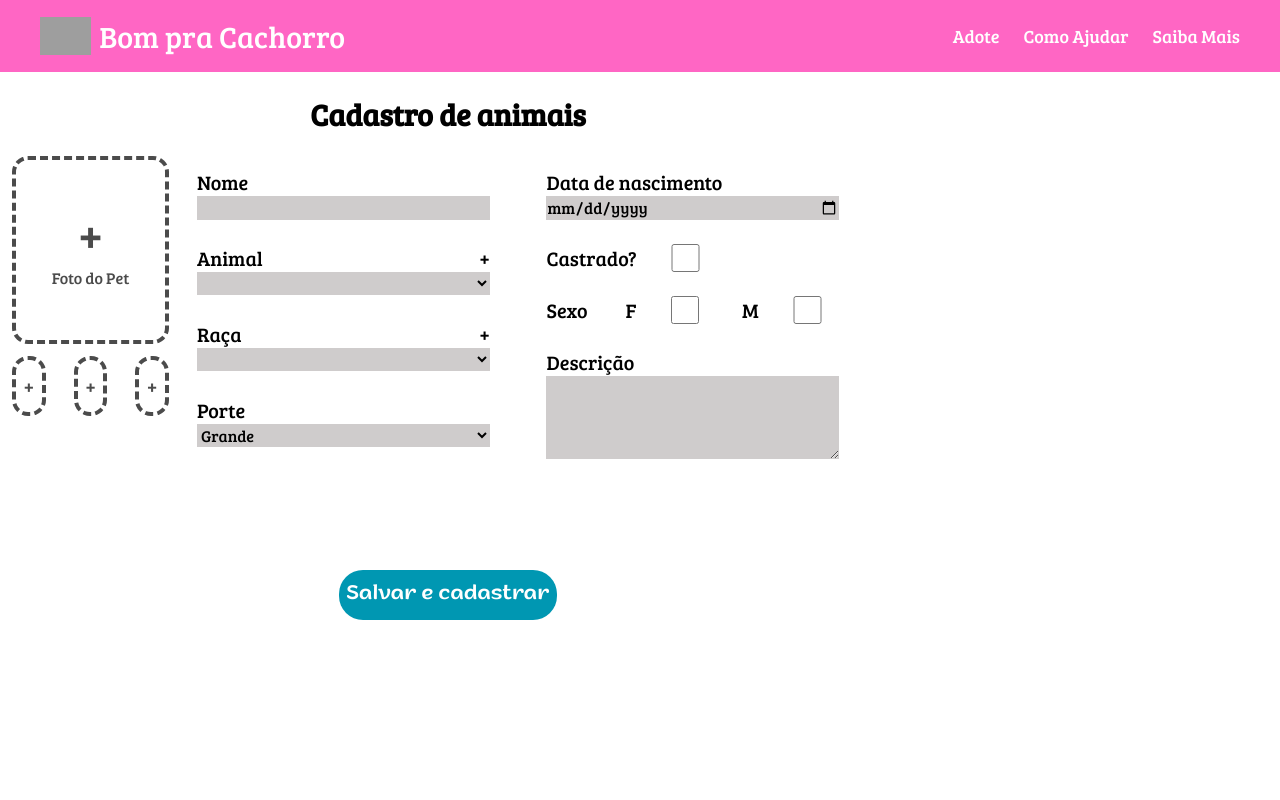
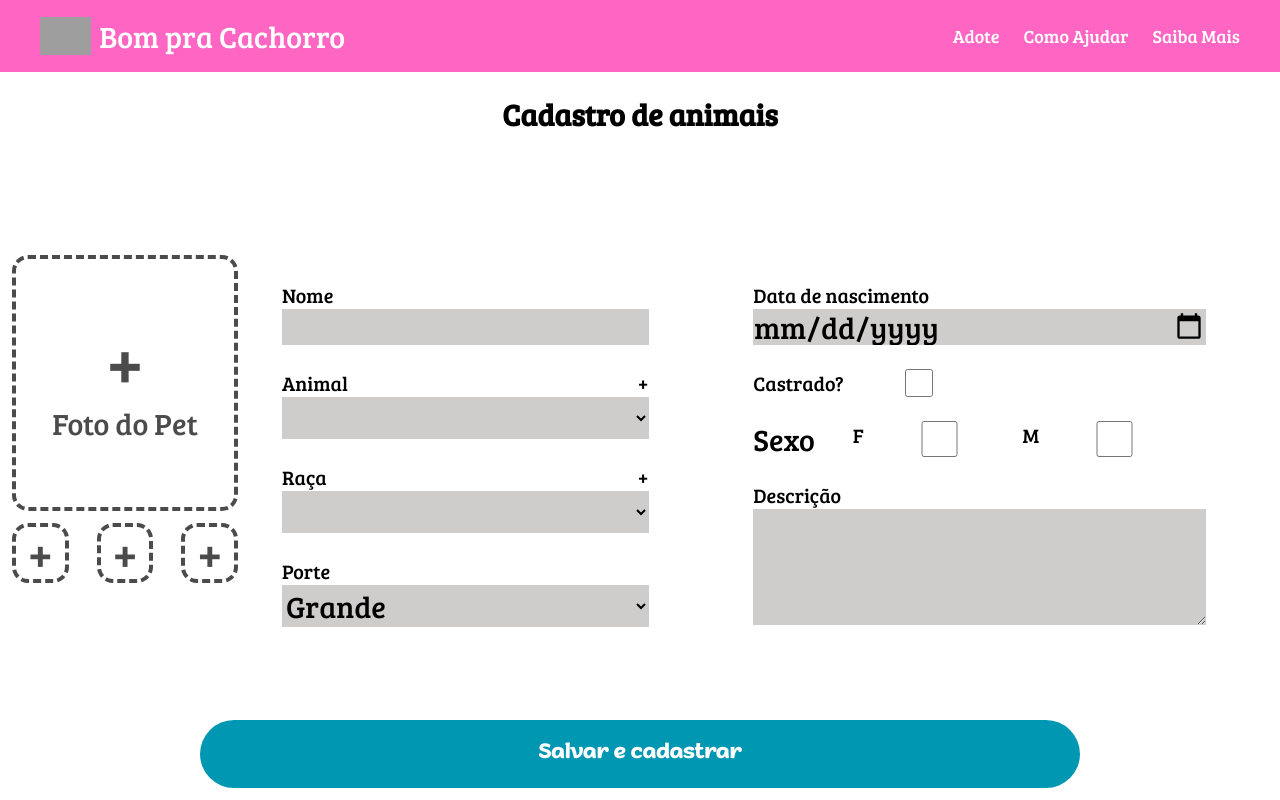
Before and after one commit to DevJoyJoy/Bom-Pra-Cachorro, a React (Vite) app in the folder Front-end/: page /Register in a window 1280 px wide. Built offline with nearby package versions, Linux system fonts and the light colour scheme; grey boxes are pictures that could not be loaded.

Commit message:
Still needs fixes on mobile/desktop model

```diff
--- a/Front-end/src/pages/registerLogin.jsx
+++ b/Front-end/src/pages/registerLogin.jsx
@@ -58,19 +58,19 @@ export const RegisterLogin = () => {
             <div className="flex flex-col">
               <p className="text-xl lg:text-xl md:text-3xl">Usuário</p>
               <input type="text" name="" id="" placeholder="Digite seu usuário:" className="bg-[#E7E7E7] p-[0.8vh] rounded-xl
-                lg:w-[18vw]
+                lg:w-[18vw] lg:text-xl
                 md:text-2xl"/>
               <br />
               <p className="text-xl lg:text-xl md:text-3xl">Senha
               </p>
               <input type={show? "text" : "password"} name="" id="" placeholder="Digite sua senha:" className="bg-[#E7E7E7] p-[0.8vh] rounded-xl
-                lg:w-[18vw]
+                lg:w-[18vw] lg:text-xl
                 md:text-2xl"/>
               <button className="md:text-xl" onClick={() => setShow(!show)}> {show ? "Ocultar senha" : "Mostrar senha"}
               </button>
               <br />
               <br />
-              <button className="arturo bg-[#0097b2] text-white rounded-xl cursor-pointer font-bold hover:bg-[#015b6b] p-[1vh] text-2xl">Entrar</button>
+              <button onClick={() => navigate('/Register')} className="arturo bg-[#0097b2] text-white rounded-xl cursor-pointer font-bold hover:bg-[#015b6b] p-[1vh] text-2xl">Entrar</button>
             </div>
           </div>
           {/* Image (only on desktop)*/}
--- a/Front-end/src/pages/registerPet.jsx
+++ b/Front-end/src/pages/registerPet.jsx
@@ -1,7 +1,9 @@
 import { useState } from "react";
 import { Header } from "../components/header";
+import { useNavigate } from "react-router-dom";
 
 export const RegisterPet = () => {
+    const navigate = useNavigate();
     const [image1, setImage1] = useState(null);
     const [image2, setImage2] = useState(null);
     const [image3, setImage3] = useState(null);
@@ -9,7 +11,7 @@ export const RegisterPet = () => {
     const [isModalOpen, setIsModalOpen] = useState(false);
     const [isAnimalsOpen, setIsAnimalsOpen] = useState(false);
     const [isBreedsOpen, setIsBreedsOpen] = useState(false);
-    const [name, setName] = useState("");
+    //const [name, setName] = useState("");
     // const [animal, setAnimal] = useState("");
     // const [breed, setBreed] = useState("");
     // const [size, setSize] = useState("");
@@ -66,141 +68,147 @@ export const RegisterPet = () => {
     };
 
     return (
-        <div className="bg-white h-screen md:h-screen w-full flex flex-col">
+        <div className="flex flex-col w-full h-max md:h-auto bg-white">
         {/* Header */}
         <Header/>
 
         {/* White box */}
-        <div className="h-full w-full md:h-[70%] md:w-[70%] md:rounded-4xl flex flex-col items-center justify-start p-3">
-            <h1 className="text-2xl md:text-3xl md:pb-3 pt-3 font-bold breeSerif">
+        <div className="flex flex-col items-center justify-start w-auto h-[91vh] p-3">
+            <h1 className="pt-3 lg:pb-3 text-2xl md:text-4xl lg:text-3xl font-bold breeSerif">
                 Cadastro de animais
             </h1>
 
             {/* Box for all the image inputs */}
-            <div className="flex flex-col md:flex-row w-full h-full gap-4 mt-3">
-                <div className="flex flex-col items-center w-full h-[50%] md:w-[18%] md:h-[65%]">
+            <div className="flex flex-col md:items-center lg:flex-row w-full h-full mt-3 gap-4">
+                <div className="flex flex-col items-center w-full md:w-[60%] lg:w-[18%] h-[50%] md:h-[40%] lg:h-[65%]">
                 {/* Main image input box */}
-                <label className="relative overflow-hidden flex flex-col items-center justify-center w-[90%] h-[75%] md:w-full md:h-[70%] border-4 border-dashed border-[#4b4b4b] rounded-2xl cursor-pointer hover:bg-[#e7e7e7] transition-colors">
+                <label className="relative flex flex-col items-center justify-center overflow-hidden w-[90%] lg:w-full h-[75%] lg:h-[70%] border-4 border-dashed border-[#4b4b4b] rounded-2xl cursor-pointer transition-colors hover:bg-[#e7e7e7]">
                     {image1 ? (
                     <img src={image1} className="w-full h-full object-cover" />
                     ) : (
                     <>
-                        <span className="text-[#4b4b4b] text-5xl">+</span>
-                        <span className="text-[#4b4b4b] mt-2">Foto do Pet</span>
+                        <span className="text-5xl md:text-7xl text-[#4b4b4b]">+</span>
+                        <span className="mt-2 md:text-3xl text-[#4b4b4b]">Foto do Pet</span>
                     </>
                     )}
                     <input type="file" className="hidden" accept="image/*" onChange={(e) => handleImageChange(e, setImage1)} />
                 </label>
 
                 {/* Box for the 3 secundary image inputs */}
-                <div className="flex flex-row justify-center w-full mt-3 gap-12 md:gap-7">
+                <div className="flex flex-row justify-center w-full mt-3 gap-12 lg:gap-7">
 
                     {/* Second image input */}
-                    <label className="relative overflow-hidden flex flex-col items-center justify-center w-18 h-18 md:w-30 md:h-15 border-4 border-dashed border-[#4b4b4b] rounded-2xl cursor-pointer hover:bg-[#e7e7e7] transition-colors">
+                    <label className="relative flex flex-col items-center justify-center overflow-hidden w-18 md:w-26 lg:w-30 h-18 md:h-full lg:h-15 border-4 border-dashed border-[#4b4b4b] rounded-2xl cursor-pointer transition-colors hover:bg-[#e7e7e7]">
                     {image2 ? (
                         <img src={image2} className="w-full h-full object-cover" />
                     ) : (
-                        <span className="text-[#4b4b4b] text-xl">+</span>
+                        <span className="text-xl md:text-5xl text-[#4b4b4b]">+</span>
                     )}
                     <input type="file" className="hidden" accept="image/*" onChange={(e) => handleImageChange(e, setImage2)} />
                     </label>
 
                     {/* Third image input */}
-                    <label className="relative overflow-hidden flex flex-col items-center justify-center w-18 h-18 md:w-30 md:h-15 border-4 border-dashed border-[#4b4b4b] rounded-2xl cursor-pointer hover:bg-[#e7e7e7] transition-colors">
+                    <label className="relative flex flex-col items-center justify-center overflow-hidden w-18 md:w-26 lg:w-30 h-18 md:h-full lg:h-15 border-4 border-dashed border-[#4b4b4b] rounded-2xl cursor-pointer transition-colors hover:bg-[#e7e7e7]">
                     {image3 ? (
                         <img src={image3} className="w-full h-full object-cover" />
                     ) : (
-                        <span className="text-[#4b4b4b] text-xl">+</span>
+                        <span className="text-xl md:text-5xl text-[#4b4b4b]">+</span>
                     )}
                     <input type="file" className="hidden" accept="image/*" onChange={(e) => handleImageChange(e, setImage3)} />
                     </label>
 
                     {/* Forth image input */}
-                    <label className="relative overflow-hidden flex flex-col items-center justify-center w-18 h-18 md:w-30 md:h-15 border-4 border-dashed border-[#4b4b4b] rounded-2xl cursor-pointer hover:bg-[#e7e7e7] transition-colors">
+                    <label className="relative flex flex-col items-center justify-center overflow-hidden w-18 md:w-26 lg:w-30 h-18 md:h-25 lg:h-15 border-4 border-dashed border-[#4b4b4b] rounded-2xl cursor-pointer transition-colors hover:bg-[#e7e7e7]">
                     {image4 ? (
                         <img src={image4} className="w-full h-full object-cover" />
                     ) : (
-                        <span className="text-[#4b4b4b] text-xl">+</span>
+                        <span className="text-xl md:text-5xl text-[#4b4b4b]">+</span>
                     )}
                     <input type="file" className="hidden" accept="image/*" onChange={(e) => handleImageChange(e, setImage4)} />
                     </label>
                 </div>
                 </div>
-
+                <br />
                 {/* Box for all the text/animal info inputs */}
-                <div className="flex flex-row h-[40%] md:h-[60%] md:w-[90%]">
-                    <div className="w-[50%] p-3">
-                        <p className="text-[100%] md:text-xl">Nome</p>
-                        <input type="text" onChange={(e) => setName(e.target.value)} className="bg-[#cfcccc] w-[110%] md:w-[90%]"/>
+                <div className="flex flex-row w-[93vw] lg:w-[90%] h-[40%] md:h-[50vh] lg:h-[60%] md:gap-10">
+                    <div className="w-[45%] p-3">
+                        <p className="text-[100%] md:text-3xl lg:text-xl">Nome</p>
+                        <input type="text" onChange={(e) => setName(e.target.value)} className="w-[110%] lg:w-[90%] md:text-3xl bg-[#cfcccc]"/>
                         <br />
                         <br />
-                        <div className="flex flex-row justify-between md:w-[90%]">
-                            <p className="text-[100%] md:text-xl">Animal</p>
-                            <button onClick={() => setIsAnimalsOpen(true)} className="text-[100%] md:text-xl">+</button>
+                        <div className="flex flex-row justify-between lg:w-[90%]">
+                            <p className="text-[100%] md:text-3xl lg:text-xl">Animal</p>
+                            <button onClick={() => setIsAnimalsOpen(true)} className="text-[100%] md:text-4xl lg:text-xl">+</button>
                         </div>
-                        <select type="text" className="bg-[#cfcccc] w-[110%] md:w-[90%]"/>
+                        <select type="text" className="w-[110%] md:w-[110%] lg:w-[90%] md:text-3xl bg-[#cfcccc]"/>
                         <br />
                         <br />
-                        <div className="flex flex-row justify-between md:w-[90%]">
-                            <p className="text-[100%] md:text-xl">Raça</p>
-                            <button onClick={() => setIsBreedsOpen(true)}className="text-[100%] md:text-xl">+</button>
+                        <div className="flex flex-row justify-between lg:w-[90%]">
+                            <p className="text-[100%] md:text-3xl lg:text-xl">Raça</p>
+                            <button onClick={() => setIsBreedsOpen(true)} className="text-[100%] md:text-4xl lg:text-xl">+</button>
                         </div>
-                        <select type="text" className="bg-[#cfcccc] w-[110%] md:w-[90%]"/>
+                        <select type="text" className="w-[110%] lg:w-[90%] md:text-3xl bg-[#cfcccc]"/>
                         <br />
                         <br />
-                        <p className="text-[100%] md:text-xl">Porte</p>
-                        <select className="bg-[#cfcccc] w-[110%] md:w-[90%]">
+                        <p className="text-[100%] md:text-3xl lg:text-xl">Porte</p>
+                        <select className="w-[110%] lg:w-[90%] md:text-3xl bg-[#cfcccc]">
                             <option value="">Grande</option>
                             <option value="">Médio</option>
                             <option value="">Pequeno</option>
                         </select>
                         <br />
                     </div>
-                    <div className="w-[50%] p-3 ">
-                        <p className="text-[100%] md:text-xl">Data de nascimento</p>
-                        <input type="date" onChange={(e) => setBirthDate(e.target.value)} className="bg-[#cfcccc] w-full md:w-[90%]"/>
+                    <div className="w-[55%] p-3">
+                        <p className="text-[100%] md:text-3xl lg:text-xl">Data de nascimento</p>
+                        <input type="date" onChange={(e) => setBirthDate(e.target.value)} className="w-full lg:w-[90%] md:text-3xl bg-[#cfcccc]"/>
                         <br />
                         <br />
                         <div className="flex flex-row">
-                            <p className="text-[100%] md:text-xl">Castrado?</p>
-                            <input type="checkbox" onChange={(e) => setIsCastrated(e.target.value)} className="bg-[#cfcccc] w-[30%]"/>
+                            <p className="text-[100%] md:text-3xl lg:text-xl">Castrado?</p>
+                            <input type="checkbox" onChange={(e) => setIsCastrated(e.target.value)} className="w-[30%] md:text-3xl bg-[#cfcccc]"/>
                         </div>
                         <br />
                         <div className="flex flex-row">
-                            <p className="text-[100%] mr-3 md:text-xl md:mr-9.5">Sexo</p>
-                            <p className="text-[100%] md:text-xl">F</p>
-                            <input type="checkbox" onChange={(e) => setSex(e.target.value)} className="bg-[#cfcccc] w-[30%]"/>
-                            <p className="text-[100%] ml-2 md:text-xl">M</p>
-                            <input type="checkbox" onChange={(e) => setSex(e.target.value)} className="bg-[#cfcccc] w-[30%]"/>
+                            <p className="text-[100%] mr-3 md:text-3xl lg:mr-9.5">Sexo</p>
+                            <p className="text-[100%] md:text-3xl lg:text-xl">F</p>
+                            <input type="checkbox" onChange={(e) => setSex(e.target.value)} className="w-[30%] bg-[#cfcccc]"/>
+                            <p className="text-[100%] ml-2 md:text-3xl lg:text-xl">M</p>
+                            <input type="checkbox" onChange={(e) => setSex(e.target.value)} className="w-[30%] bg-[#cfcccc]"/>
                         </div>
                         <br />
-                        <p className="text-[100%] mr-3 md:text-xl">Descrição</p>
-                        <textarea type="text" className="bg-[#cfcccc] w-[105%] h-[33%] md:w-[90%] md:h-[37%]"/>
+                        <p className="text-[100%] mr-3 md:text-3xl lg:text-xl">Descrição</p>
+                        <textarea type="text" className="w-[105%] lg:w-[90%] h-[33%] lg:h-[37%] md:text-3xl bg-[#cfcccc]"/>
                     </div>
                 </div>
             </div>
-                <div className=" flex justify-center w-full h-[8%] md:h-[12%]">
-                    <button onClick={() => setIsModalOpen(true)} className="bg-[#0097b2] w-[80%] h-full md:h-full md:w-[25%] rounded-3xl md:text-xl flex items-center justify-center cursor-pointer text-white hover:bg-[#015b6b] arturo">Salvar e cadastrar</button>
+                <div className="flex justify-center w-full h-[8%] md:h-22 lg:h-[12%]">
+                    <button onClick={() => setIsModalOpen(true)} className="px-6 py-2 md:w-[70%] lg:w-[70%] md:h-full text-white font-bold md:text-4xl lg:text-xl rounded-full cursor-pointer transition-colors bg-[#0097b2] hover:bg-[#015b6b] arturo">
+                    Salvar e cadastrar
+                    </button>
                 </div>
             </div>
 
 
         {/* Main modal for after register*/}
         {isModalOpen && (
-        <div className="fixed inset-0 flex items-center justify-center z-1">
+        <div className="fixed inset-0 z-1 flex items-center justify-center">
             {/* Dark background */}
             <div className="absolute inset-0 bg-black opacity-60"></div>
 
             {/* Modal white box */}
-            <div className="bg-white p-8 rounded-2xl z-1 w-[80%] md:w-[40%] flex flex-col items-center">
-            <h2 className="md:text-2xl font-bold mb-4">Sucesso!</h2>
-            <p className="text-center mb-6">
+            <div className="z-1 flex flex-col items-center w-[80%] lg:w-[40%] p-8 bg-white rounded-2xl">
+            <h2 className="mb-4 lg:text-2xl font-bold">Sucesso!</h2>
+            <p className="mb-6 text-center">
                 O pet foi cadastrado com sucesso!
             </p>
-            <div className="w-full flex justify-between flex-col">
-                <button onClick={() => setIsModalOpen(false)} className="bg-[#0097b2] text-white px-6 py-2 rounded-full cursor-pointer font-bold hover:bg-[#015b6b] arturo">Voltar aos pets</button>
+            <div className="flex flex-col items-center justify-between w-full">
+                <button onClick={() => {setIsModalOpen(false); navigate('/Pets')} } className="px-6 py-2 lg:w-[70%] text-white font-bold md:text-2xl lg:text-xl rounded-full cursor-pointer transition-colors bg-[#0097b2] hover:bg-[#015b6b] arturo">
+                Voltar aos pets
+                </button>
                 <br />
-                <button onClick={() => setIsModalOpen(false)} className="bg-[#0097b2] text-white px-6 py-2 rounded-full cursor-pointer font-bold hover:bg-[#015b6b] arturo">Continuar cadastro</button>
+                <button onClick={() => setIsModalOpen(false)} className="px-6 py-2 lg:w-[70%] text-white font-bold md:text-2xl lg:text-xl rounded-full cursor-pointer transition-colors bg-[#0097b2] hover:bg-[#015b6b] arturo">
+                Continuar cadastro
+                </button>
             </div>
             </div>
         </div>
@@ -208,34 +216,39 @@ export const RegisterPet = () => {
 
         {/* Modal for after new animal register*/}
         {isAnimalsOpen && (
-        <div className="fixed inset-0 flex items-center justify-center z-1">
+        <div className="fixed inset-0 z-1 flex items-center justify-center">
             {/* Dark background */}
             <div onClick={() => setIsAnimalsOpen(false)} className="absolute inset-0 bg-black opacity-60"></div>
 
             {/* Modal white box */}
-            <div className="bg-white p-8 rounded-2xl z-1 w-[80%] md:w-[40%] flex flex-col items-center">
-            <p className="text-center mb-6">Digite o novo animal:</p>
-            <input type="text" className="bg-[#cfcccc] w-[110%] md:w-[90%]"/>
+            <div className="z-1 flex flex-col items-center w-[80%] lg:w-[40%] p-8 bg-white rounded-2xl">
+            <p className="mb-6 text-center md:text-2xl">Digite o novo animal:</p>
+            <input type="text" className="w-[110%] md:w-[90%] lg:w-[90%] p-[1vh] bg-[#cfcccc] rounded-2xl"/>
             <br />
-            <button onClick={() => setIsAnimalsOpen(false)} className="bg-[#0097b2] text-white px-6 py-2 rounded-full cursor-pointer font-bold hover:bg-[#015b6b] arturo">Cadastrar animal</button>
+            <button onClick={() => setIsAnimalsOpen(false)} className="px-6 py-2 text-white font-bold md:text-2xl lg:text-xl rounded-full cursor-pointer transition-colors bg-[#0097b2] hover:bg-[#015b6b] arturo">
+                Cadastrar animal
+            </button>
             </div>
         </div>
         )}
 
         {/* Modal for after new breed register*/}
         {isBreedsOpen && (
-        <div className="fixed inset-0 flex items-center justify-center z-1">
+        <div className="fixed inset-0 z-1 flex items-center justify-center">
             {/* Dark background */}
             <div onClick={() => setIsBreedsOpen(false)} className="absolute inset-0 bg-black opacity-60"></div>
 
             {/* Modal white box */}
-            <div className="bg-white p-8 rounded-2xl z-1 w-[80%] md:w-[40%] flex flex-col items-center">
-            <p className="text-center mb-6">Selecione o animal:</p>
-            <select className="bg-[#cfcccc] w-[110%] md:w-[90%]"></select>
-            <p className="text-center mb-6">Digite a nova raça:</p>
-            <input type="text" className="bg-[#cfcccc] w-[110%] md:w-[90%]"/>
+            <div className="z-1 flex flex-col items-center w-[80%] lg:w-[40%] p-8 bg-white rounded-2xl">
+            <p className="mb-6 text-center md:text-2xl">Selecione o animal:</p>
+            <select className="w-[110%] md:w-[90%] lg:w-[90%] p-[1vh] bg-[#cfcccc] rounded-2xl"></select>
             <br />
-            <button onClick={() => setIsBreedsOpen(false)} className="bg-[#0097b2] text-white px-6 py-2 rounded-full cursor-pointer font-bold hover:bg-[#015b6b] arturo">Cadastrar raça</button>
+            <p className="mb-6 text-center md:text-2xl">Digite a nova raça:</p>
+            <input type="text" className="w-[110%] md:w-[90%] lg:w-[90%] p-[1vh] bg-[#cfcccc] rounded-2xl"/>
+            <br />
+            <button onClick={() => setIsBreedsOpen(false)} className="px-6 py-2 text-white font-bold md:text-2xl lg:text-xl rounded-full cursor-pointer transition-colors bg-[#0097b2] hover:bg-[#015b6b] arturo">
+                Cadastrar raça
+            </button>
             </div>
         </div>
         )}
```
